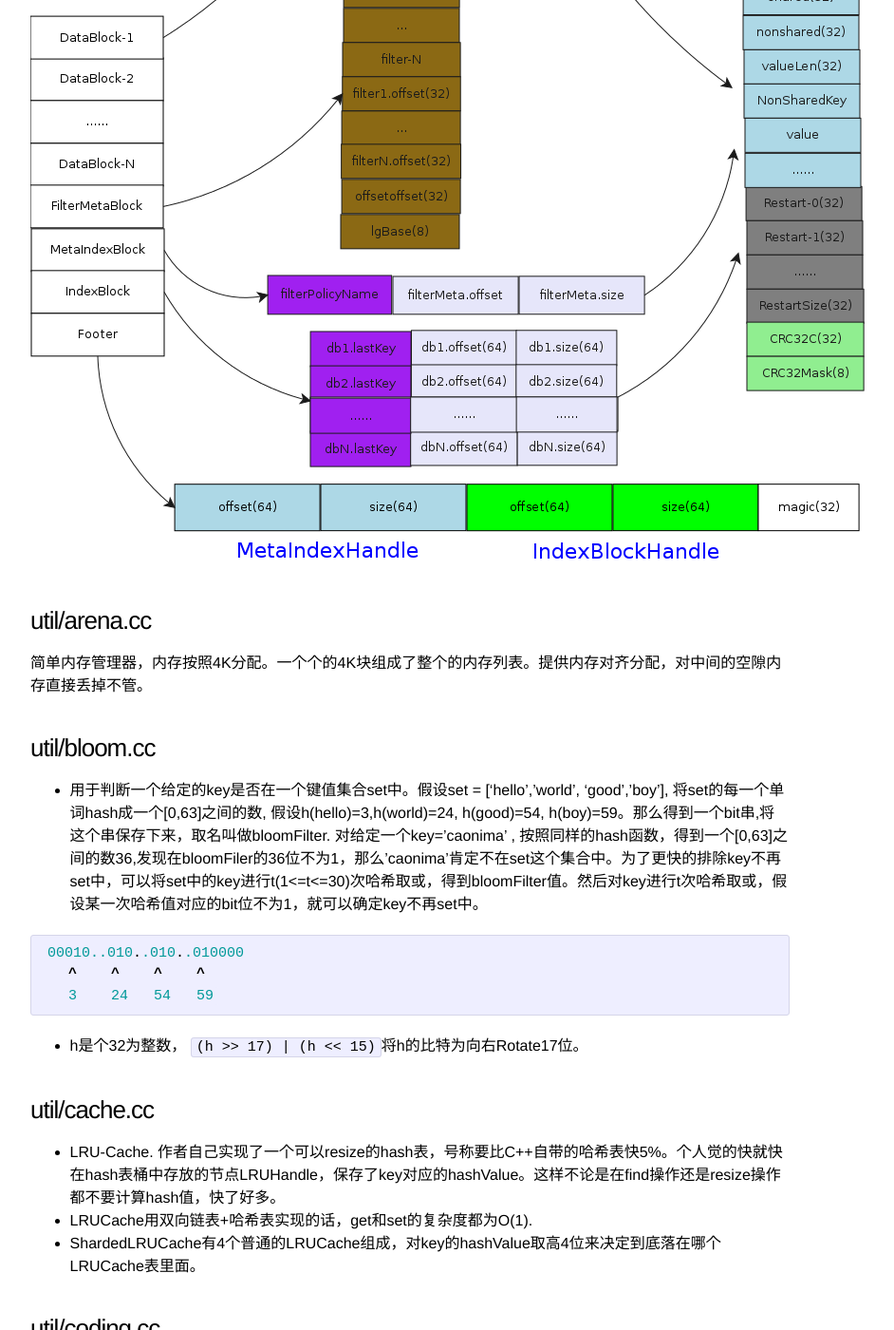
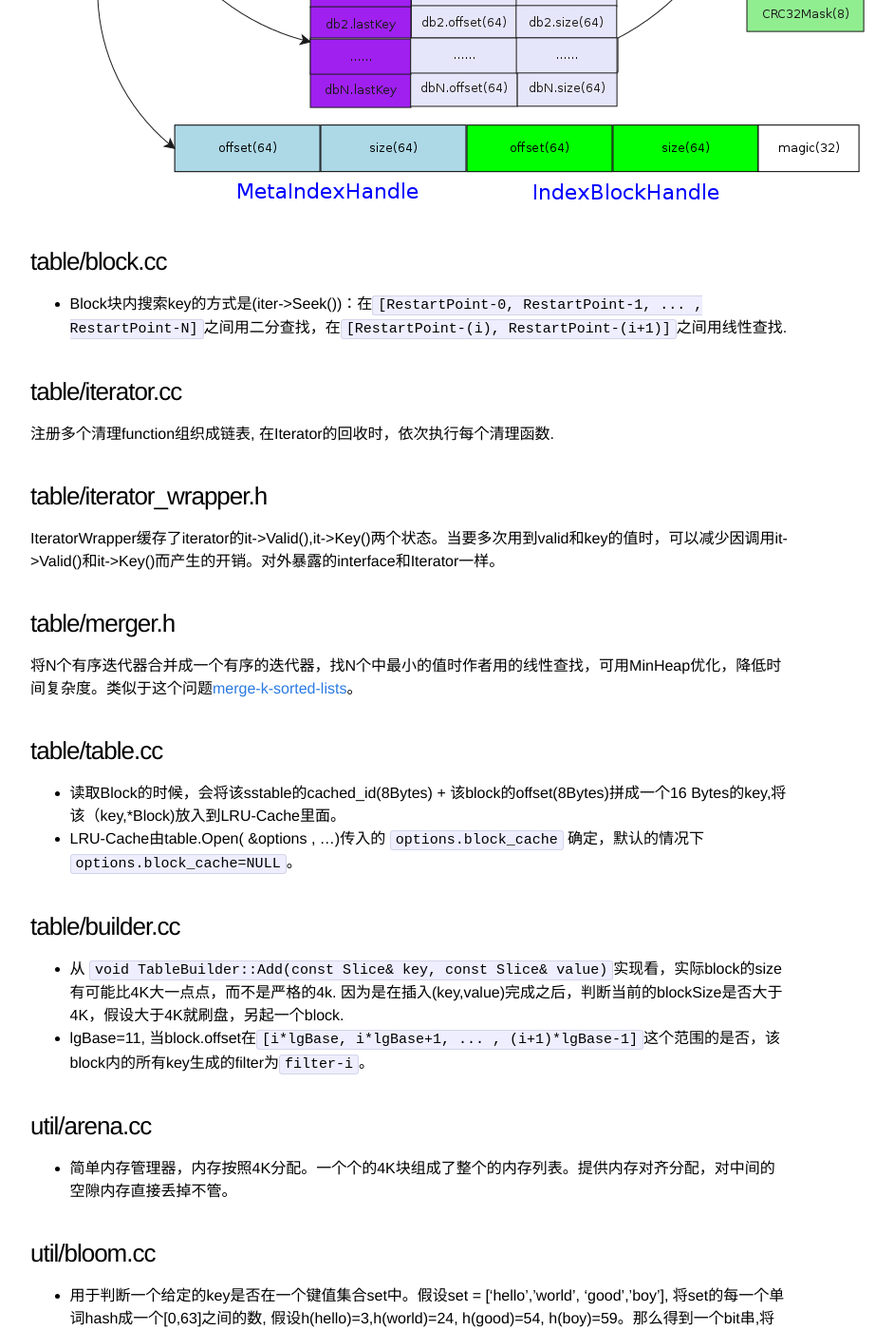
Before and after one commit to SteNicholas/openinx.github.io, a Jekyll site: the page built from _posts/2014-08-11-leveldb-notes.md, in a window 1280 px wide and 1400 px high, scrolled down 1254 px. Shown: the whole window at 95% size, without its empty margins (208-1150 px from the left). Built offline with Jekyll 4.4.1, drawn with Linux system fonts in a browser that asks for light colours; Markdown is read by kramdown in place of the engine named in the settings; comment, search, counter and statistics services are not loaded; some of the changed text lies outside the part shown.

Commit message:
leveldb sstable encode format details

```diff
--- a/_posts/2014-08-11-leveldb-notes.md
+++ b/_posts/2014-08-11-leveldb-notes.md
@@ -22,6 +22,13 @@ tags: [ leveldb ]
 12. Minor Compaction & Major Compaction
 13. bloom filter
 
+### LevelDB/SSTable编码图详细
+
+![Alt TableFormat.png](/images/TableFormat.png)
+
+### table/block.cc
+* Block块内搜索key的方式是(iter->Seek())：在`[RestartPoint-0, RestartPoint-1, ... , RestartPoint-N]`之间用二分查找，在`[RestartPoint-(i), RestartPoint-(i+1)]`之间用线性查找.
+
 ### table/iterator.cc
 
 注册多个清理function组织成链表, 在Iterator的回收时，依次执行每个清理函数.
@@ -34,13 +41,19 @@ IteratorWrapper缓存了iterator的it->Valid(),it->Key()两个状态。当要多
 
 将N个有序迭代器合并成一个有序的迭代器，找N个中最小的值时作者用的线性查找，可用MinHeap优化，降低时间复杂度。类似于这个问题[merge-k-sorted-lists](https://oj.leetcode.com/problems/merge-k-sorted-lists/)。
 
-### LevelDB/SSTable编码图详细
+### table/table.cc
 
-![Alt TableFormat.png](/images/TableFormat.png)
+* 读取Block的时候，会将该sstable的cached_id(8Bytes) + 该block的offset(8Bytes)拼成一个16 Bytes的key,将该（key,*Block)放入到LRU-Cache里面。
+* LRU-Cache由table.Open( &options , ...)传入的 `options.block_cache` 确定，默认的情况下 `options.block_cache=NULL`。
+
+### table/builder.cc
+
+* 从 `void TableBuilder::Add(const Slice& key, const Slice& value)`实现看，实际block的size有可能比4K大一点点，而不是严格的4k. 因为是在插入(key,value)完成之后，判断当前的blockSize是否大于4K，假设大于4K就刷盘，另起一个block.
+* lgBase=11, 当block.offset在`[i*lgBase, i*lgBase+1, ... , (i+1)*lgBase-1]`这个范围的是否，该block内的所有key生成的filter为`filter-i`。
 
 ### util/arena.cc
 
-简单内存管理器，内存按照4K分配。一个个的4K块组成了整个的内存列表。提供内存对齐分配，对中间的空隙内存直接丢掉不管。
+* 简单内存管理器，内存按照4K分配。一个个的4K块组成了整个的内存列表。提供内存对齐分配，对中间的空隙内存直接丢掉不管。
 
 
 ### util/bloom.cc
```
